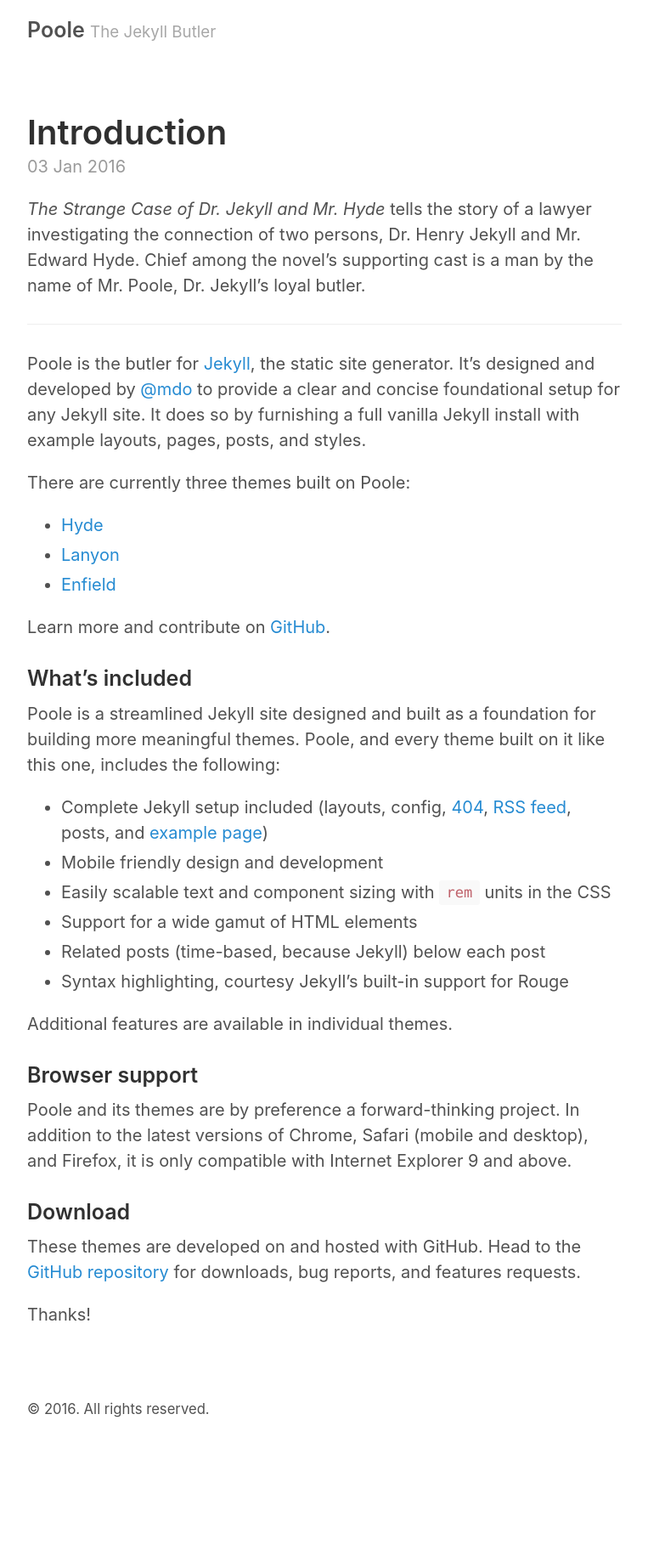
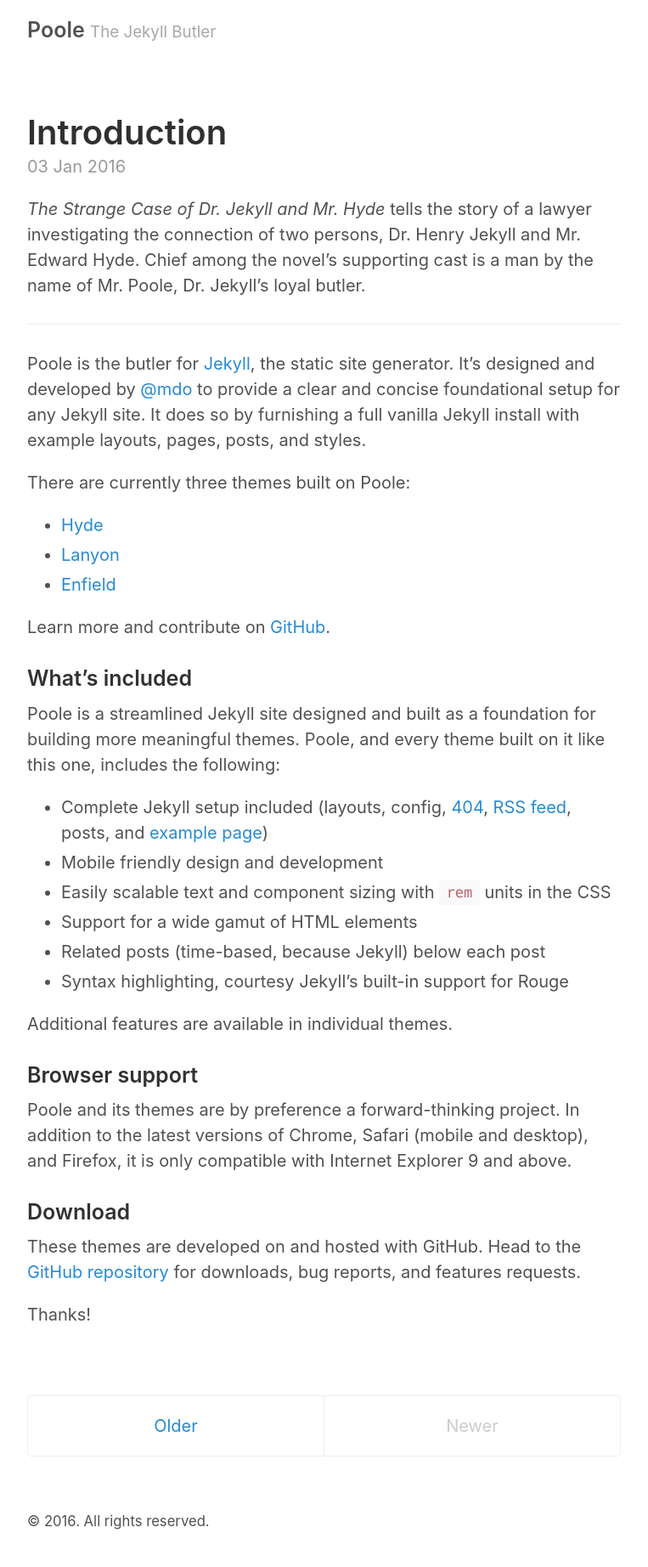
Before and after one commit to yiqunchen/yiqun_blog, a Jekyll site: the page built from index.html, in a window 1280 px wide. Shown: the whole page at 85% size, without its empty margins (258-1021 px from the left). Built offline with Jekyll 4.4.1, drawn with Linux system fonts in a browser that asks for light colours; the list of posts is cut into pages by our own code; before the commit the page ends 1712 px from its top, so only the background shows below that.

Commit message:
Update index.html

```diff
--- a/index.html
+++ b/index.html
@@ -5,29 +5,33 @@
 
 <div class="posts">
   {% for post in paginator.posts %}
-  <article class="post">
+  <div class="post">
     <h1 class="post-title">
-      <a href="{{ site.baseurl }}{{ post.url }}">
+      <a href="{{ post.url }}">
         {{ post.title }}
       </a>
     </h1>
 
-    <time datetime="{{ post.date | date_to_xmlschema }}" class="post-date">{{ post.date | date_to_string }}</time>
+    <span class="post-date">{{ post.date | date_to_string }}</span>
 
     {{ post.content }}
-  </article>
+  </div>
   {% endfor %}
 </div>
 
-<!--<div class="pagination">-->
-<!--  {% if paginator.next_page %}-->
-<!--    <a class="pagination-item older" href="{{ paginator.next_page_path | prepend: site.baseurl }}">Older</a>-->
-<!--  {% else %}-->
-<!--    <span class="pagination-item older">Older</span>-->
-<!--  {% endif %}-->
-<!--  {% if paginator.previous_page %}-->
-<!--    <a class="pagination-item newer" href="{{ paginator.previous_page_path | prepend: site.baseurl }}">Newer</a>-->
-<!--  {% else %}-->
-<!--    <span class="pagination-item newer">Newer</span>-->
-<!--  {% endif %}-->
-<!--</div>-->
+<div class="pagination">
+  {% if paginator.next_page %}
+    <a class="pagination-item older" href="/page{{paginator.next_page}}">Older</a>
+  {% else %}
+    <span class="pagination-item older">Older</span>
+  {% endif %}
+  {% if paginator.previous_page %}
+    {% if paginator.page == 2 %}
+      <a class="pagination-item newer" href="/">Newer</a>
+    {% else %}
+      <a class="pagination-item newer" href="/page{{paginator.previous_page}}">Newer</a>
+    {% endif %}
+  {% else %}
+    <span class="pagination-item newer">Newer</span>
+  {% endif %}
+</div>
```
